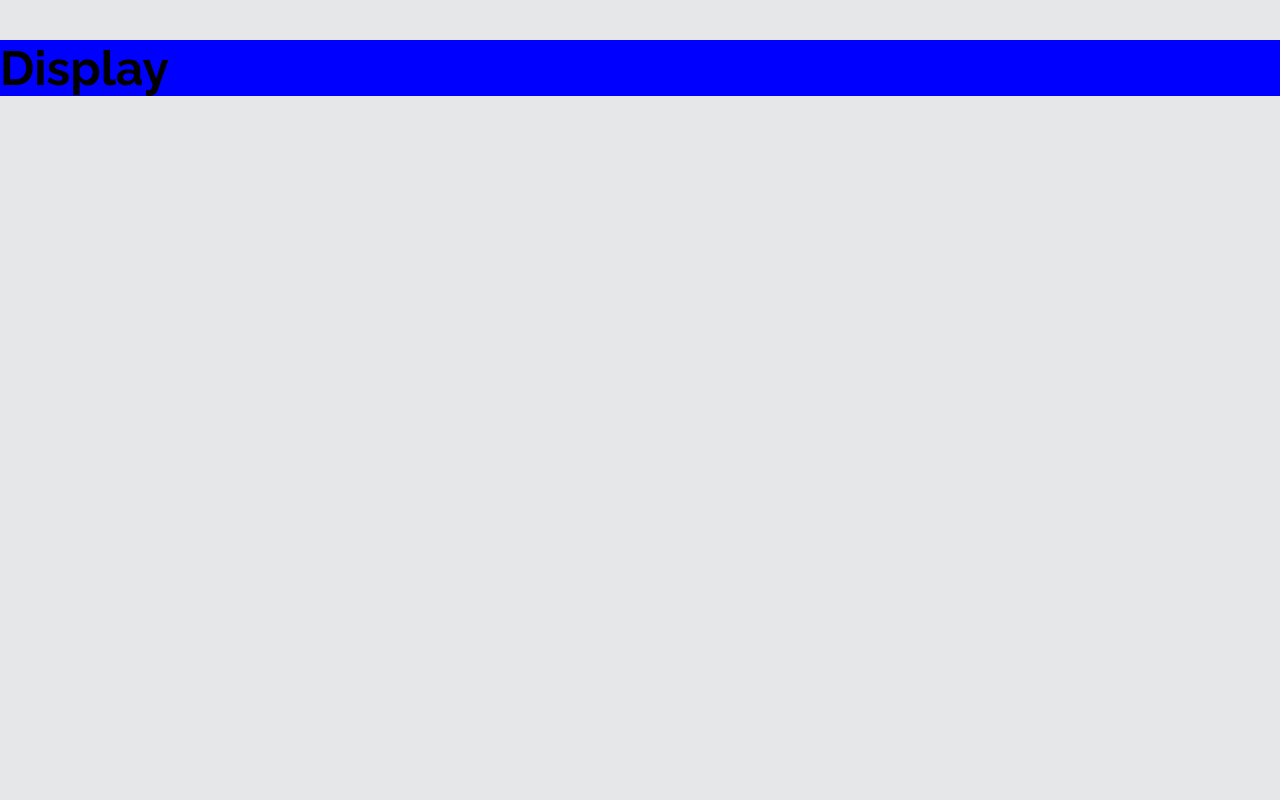
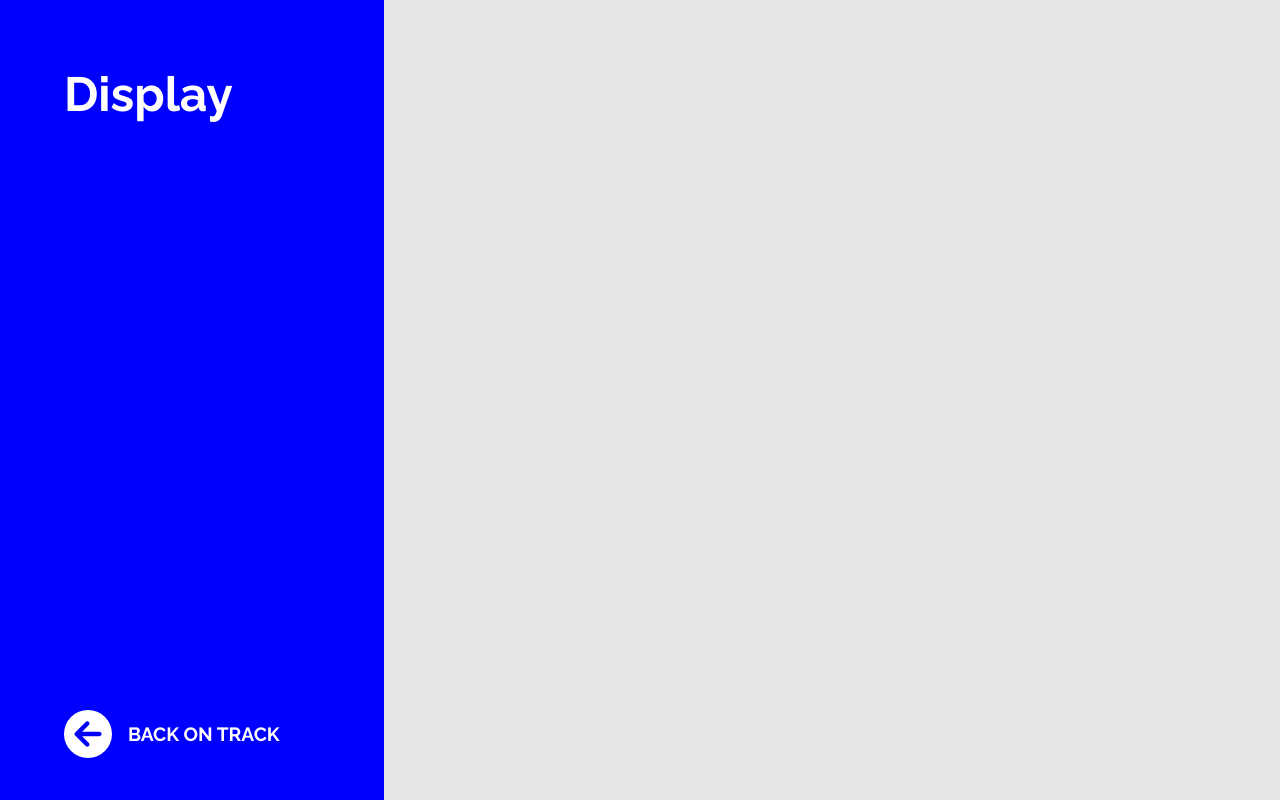
Before and after one commit to ArcanusMagnus/vasekkokes.cz, a React (Create React App) app: page /Display in a window 1280 px wide. Built offline with nearby package versions, Linux system fonts and the light colour scheme.

Commit message:
Create left article section with styling

```diff
--- /dev/null
+++ b/src/components/Article/Left.module.css
@@ -0,0 +1,36 @@
+.left {
+    width: 30%;
+    height: 100vh;
+    display: flex;
+    flex-flow: column;
+    justify-content: space-between;
+    padding: 2rem 4rem;
+    color: white;
+}
+
+.left h2 {
+    margin-block-end: 2rem;
+    line-height: 95%;
+}
+
+.left p {
+    font-size: 1.2rem;
+    line-height: 150%;
+    text-align: justify;
+}
+
+.back {
+    text-transform: uppercase;
+    font-weight: bold;
+    display: flex;
+    align-items: center;
+    color: white;
+}
+
+.back p {
+    margin-left: 1rem;
+}
+
+.back__icon {
+    font-size: 3rem;
+}
--- a/src/components/Article/Left.tsx
+++ b/src/components/Article/Left.tsx
@@ -1,8 +1,27 @@
+import { FontAwesomeIcon } from "@fortawesome/react-fontawesome";
+import { faArrowCircleLeft } from "@fortawesome/free-solid-svg-icons";
+
+import styles from "./Left.module.css";
+import { Link } from "react-router-dom";
+
 const Left = (props: { title: string; description: string; color: string }) => {
-  return <div style={{"backgroundColor": props.color}}>
-    <h2>{props.title}</h2>
-    <p>{props.description}</p>
-  </div>;
+  return (
+    <div className={styles.left} style={{ backgroundColor: props.color }}>
+      <div>
+        <h2>{props.title}</h2>
+        <p>{props.description}</p>
+      </div>
+      <Link to="/">
+        <div className={styles.back}>
+          <FontAwesomeIcon
+            icon={faArrowCircleLeft}
+            className={styles["back__icon"]}
+          />{" "}
+          <p>Back on track</p>
+        </div>
+      </Link>
+    </div>
+  );
 };
 
 export default Left;
```
